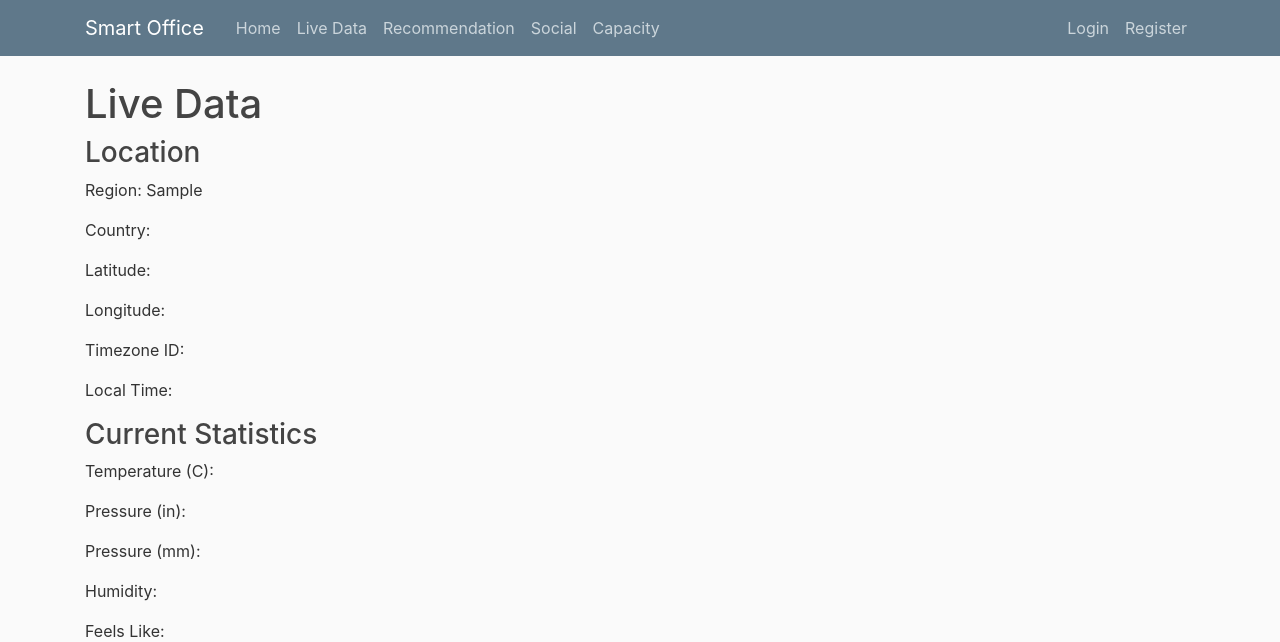
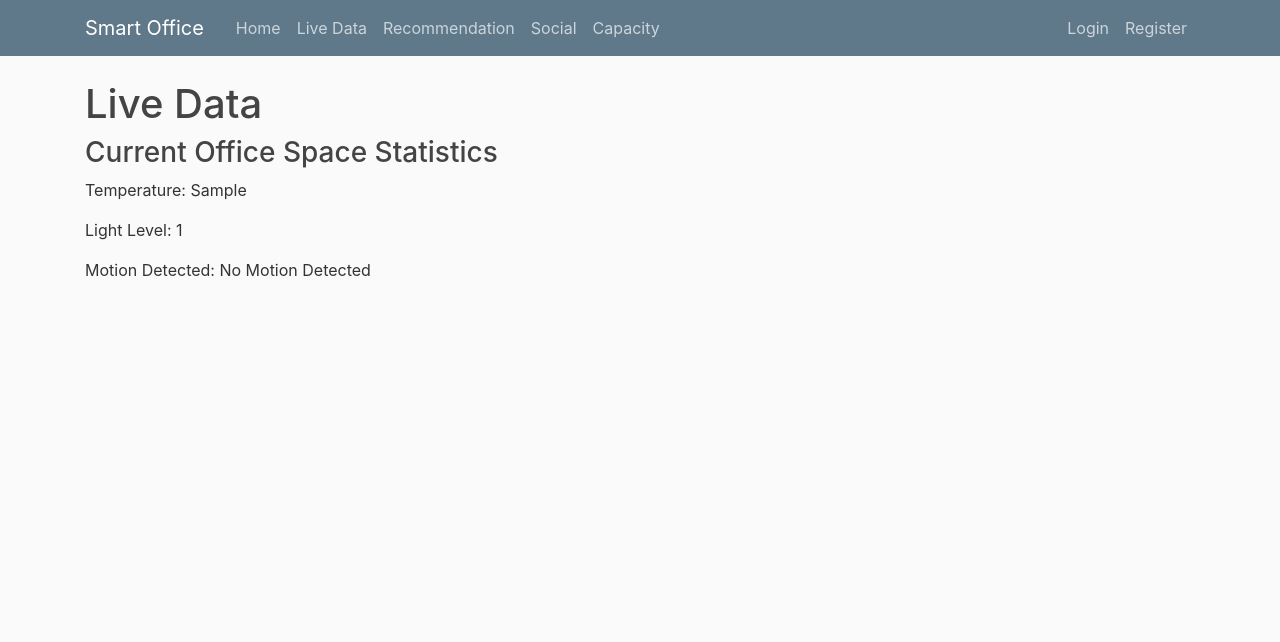
Before and after one commit to chrisatkinson16/SYSC4907_Project, a Django app: template posts/templates/posts/live.html in a window 1280 px wide. Shown: the top 642 px of the page. After the commit the page ends 276 px from the top, so only its background shows below. Run offline with Django 3.2, Linux system fonts and the light colour scheme; the template is opened without the code that fills it: most values are stand-ins (such as "Sample title", 1, 10 or a date in 2020); some libraries are stand-ins or nearby versions.

Commit message:
Update live.html

```diff
--- a/posts/templates/posts/live.html
+++ b/posts/templates/posts/live.html
@@ -1,13 +1,11 @@
 {% extends "posts/base.html" %}
 {% block content %}
     <h1> Live Data </h1>
-    <h3> Location </h3>
-    <p> Region: {{sensor_data}}</p>
-    <p> Country: </p>
-    <p> Latitude: </p>
-    <p> Longitude: </p>
-    <p> Timezone ID: </p>
-    <p> Local Time: </p>
+    <h3> Current Office Space Statistics </h3>
+    <p> Temperature: {{sensor_data}} </p>
+    <p> Light Level: 1 </p>
+    <p> Motion Detected: No Motion Detected </p>
+<!--
     <div>
         <h3> Current Statistics </h3>
         <p> Temperature (C): </p>
@@ -23,5 +21,5 @@
             <p> O3: </p>
             <p> SO2: </p>
         </div>
-    </div>
+    </div> !-->
 {% endblock content %}
```
